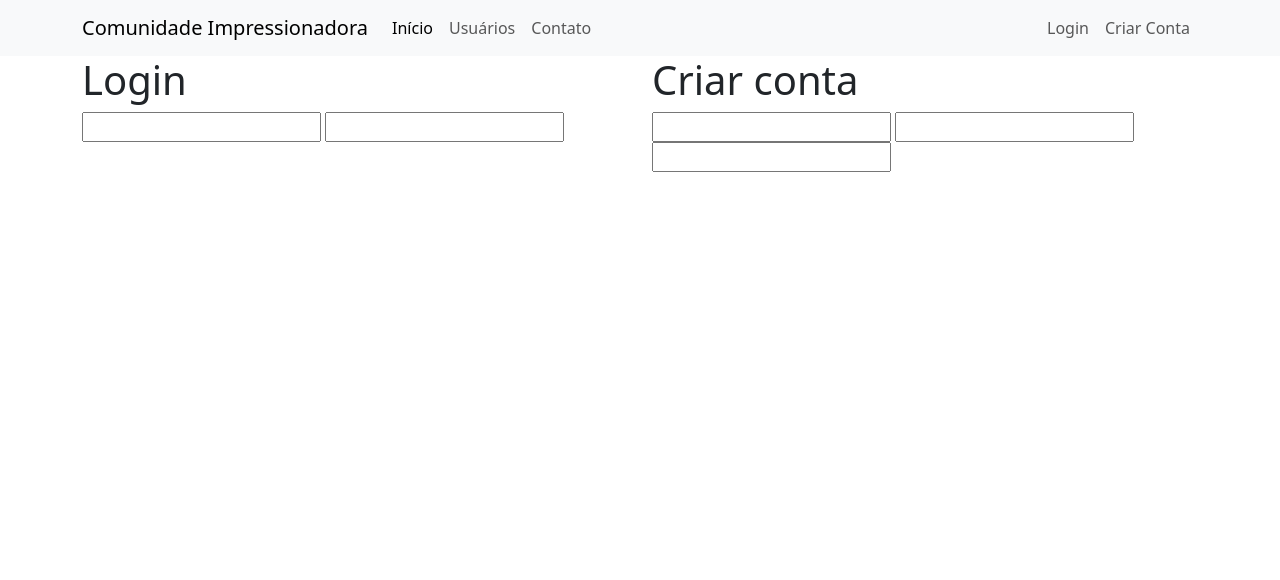
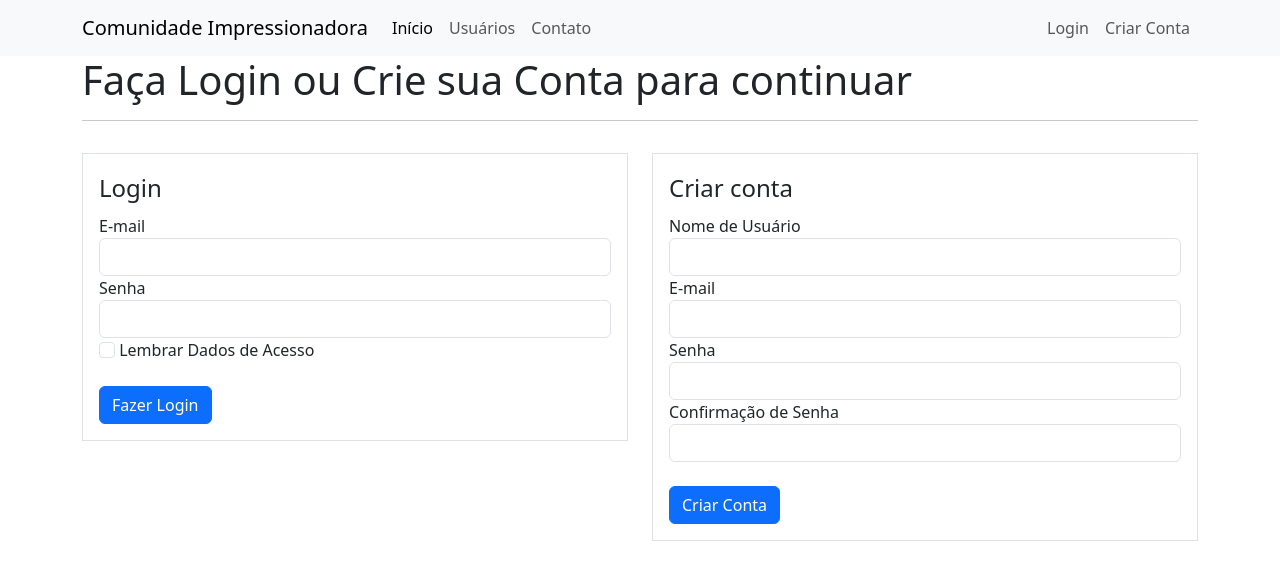
Before and after one commit to mdaniliauskas/SiteComunidade_Hashtag, a Flask app: page /login in a window 1280 px wide. Shown: the top 580 px of the page. Run offline with Flask 3, Linux system fonts and the light colour scheme.

Commit message:
Feat: Formatação dos forms de login e criar conta.

```diff
--- a/forms.py
+++ b/forms.py
@@ -1,15 +1,16 @@
 from flask_wtf import FlaskForm
-from wtforms import StringField, PasswordField, SubmitField
+from wtforms import StringField, PasswordField, SubmitField, BooleanField
 from wtforms.validators import DataRequired, Email, EqualTo, Length
 
 class FormCriarConta(FlaskForm):
     username = StringField('Nome de Usuário', validators=[DataRequired(), Length(min=2, max=20)])
     email = StringField('E-mail', validators=[DataRequired(), Email()])
     senha = PasswordField('Senha', validators=[DataRequired(), Length(6, 20,)])
-    confirmacao = PasswordField('Confirmação de Senha', validators=[DataRequired(), EqualTo('senha', message='As senhas devem coincidir.')])
+    confirmacao_senha = PasswordField('Confirmação de Senha', validators=[DataRequired(), EqualTo('senha', message='As senhas devem coincidir.')])
     botao_submit_criar_conta = SubmitField('Criar Conta')
 
 class FormLogin(FlaskForm):
     email = StringField('E-mail', validators=[DataRequired(), Email()])
     senha = PasswordField('Senha', validators=[DataRequired(), Length(6, 20, )])
+    lembrar_dados_conta = BooleanField('Lembrar Dados de Acesso')
     botao_submit_login = SubmitField('Fazer Login')
--- a/main.py
+++ b/main.py
@@ -1,6 +1,8 @@
 from flask import Flask, render_template
 from forms import FormLogin, FormCriarConta
 app = Flask(__name__)
+
+app.config['SECRET_KEY'] = '1234' # Teste, depois configurar corretamente
 
 lista_usuarios = [
     "Ana Souza",
--- a/templates/login.html
+++ b/templates/login.html
@@ -2,22 +2,66 @@
 
 {% block body %}
 <div class="container">
-
+    <h1>Faça Login ou Crie sua Conta para continuar</h1>
+    <hr>
     <div class="row">
         <div class="col">
-            <h1>Login</h1>
-            {{ form_login.email }}
-            {{ form_login.senha }}
+            <form method="POST" action="" class="border p-3 mt-3" >
+                {% if mensagem %}
+                    <div class="alert alert-info" role="alert">
+                        {{ mensagem }}
+                    </div>
+                {% endif %}
+                {% if erro %}
+                    <div class="alert alert-danger" role="alert">
+                        {{ erro }}
+                    </div>
+                {% endif %}
+                <legend>Login</legend>
+                <fieldset>
+                    <div class="form-group">
+                        {{ form_login.email.label(class="form-control-label") }}
+                        {{ form_login.email(class="form-control") }}
+                    </div>
+                    <div class="form-group">
+                        {{ form_login.senha.label(class="form-control-label") }}
+                        {{ form_login.senha(class="form-control") }}
+                    </div>
+                    <div class="form-group">
+                        {{ form_login.lembrar_dados_conta(class="form-check-input") }}
+                        {{ form_login.lembrar_dados_conta.label(class="form-check-label") }}
+                    </div>
+                </fieldset>
+                <br>
+                {{ form_login.botao_submit_login(class="btn btn-primary") }}
+            </form>
         </div>
-        <div class="col">
-            <h1>Criar conta</h1>
-            {{ form_criar_conta.username }}
-            {{ form_criar_conta.email }}
-            {{ form_criar_conta.senha }}
-            {{ form_criar_conta.confirmar_senha }}
-        </div>
+
+<div class="col">
+    <form method="POST" action="" class="border p-3 mt-3">
+        <fieldset>
+            <legend>Criar conta</legend>
+            <div class="form-group">
+                {{ form_criar_conta.username.label(class="form-control-label") }}
+                {{ form_criar_conta.username(class="form-control") }}
+            </div>
+            <div class="form-group">
+                {{ form_criar_conta.email.label(class="form-control-label") }}
+                {{ form_criar_conta.email(class="form-control") }}
+            </div>
+            <div class="form-group">
+                {{ form_criar_conta.senha.label(class="form-control-label") }}
+                {{ form_criar_conta.senha(class="form-control") }}
+            </div>
+            <div class="form-group">
+                {{ form_criar_conta.confirmacao_senha.label(class="form-control-label") }}
+                {{ form_criar_conta.confirmacao_senha(class="form-control") }}
+            </div>
+            <br>
+            {{ form_criar_conta.botao_submit_criar_conta(class="btn btn-primary") }}
+        </fieldset>
+    </form>
     </div>
-
 </div>
 
 {% endblock %}
```
